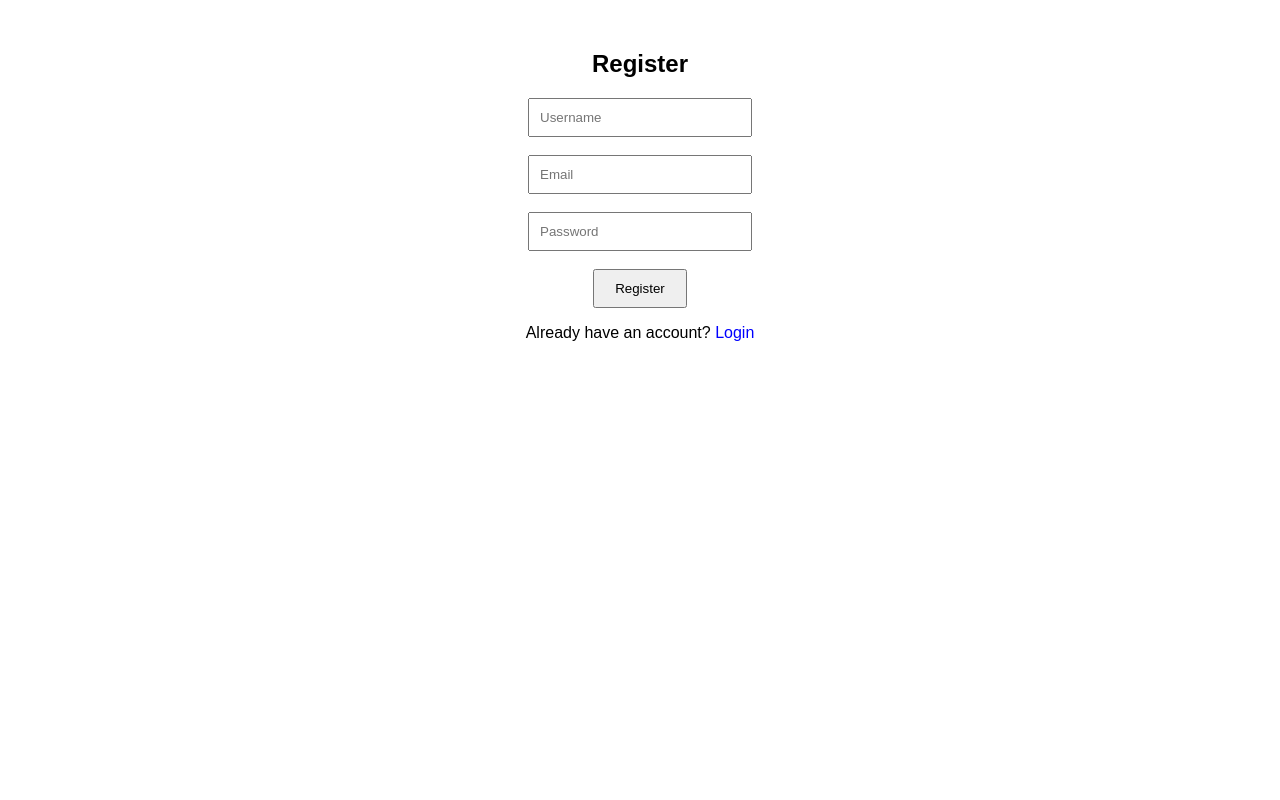
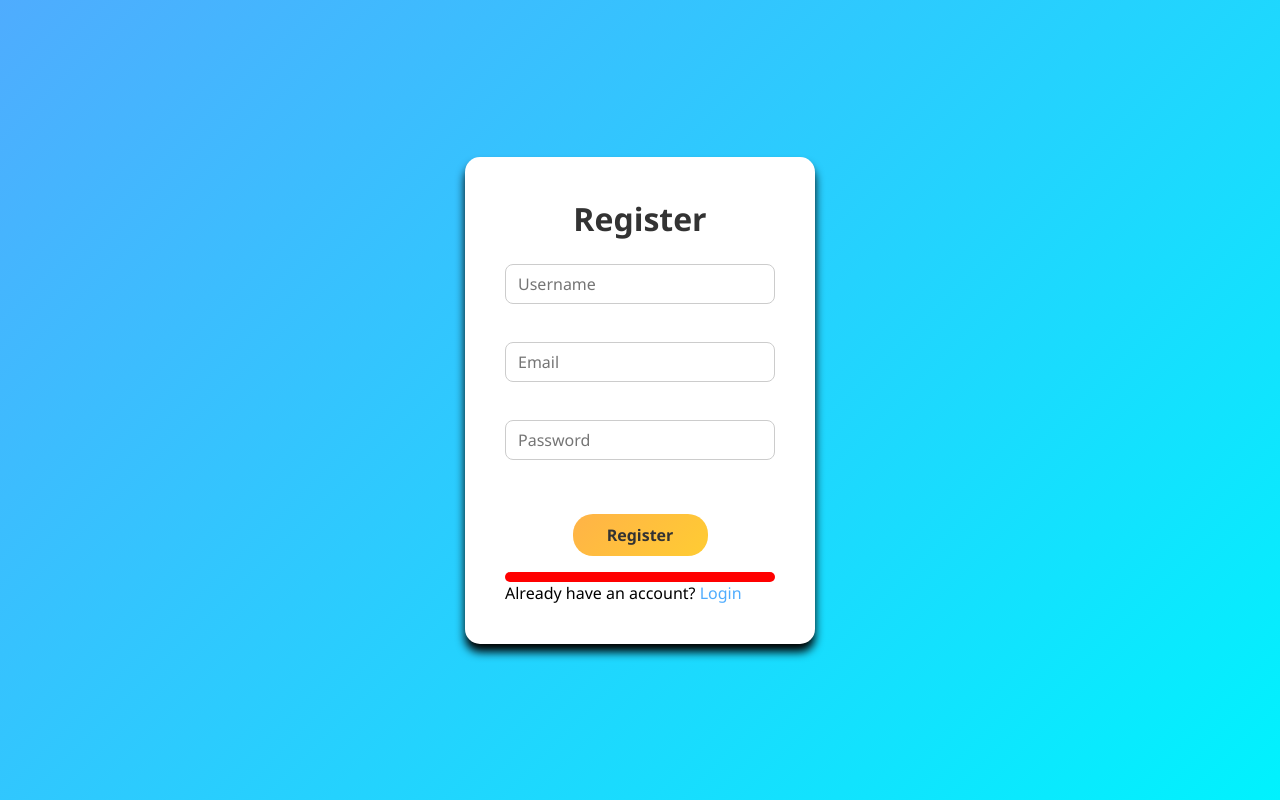
Before and after one commit to umegaeshan/Login-Register-Page-Completed, a PHP site: page /register.php in a window 1280 px wide. Run offline with PHP 8.4, Linux system fonts and the light colour scheme.

Commit message:
add all css part for register and login pages

```diff
--- a/register.php
+++ b/register.php
@@ -79,15 +79,30 @@ if(isset($_POST['register'])){
     <link rel="stylesheet" href="style.css">
 </head>
 <body>
-<h2>Register</h2>
+
+
+<div class="container">
+
+    <div class="form">
+
+        <h2 class="title">Register</h2>
+
         <form method="post" action="">
 
             <input type="text" name="username" placeholder="Username" ><br><br>
             <input type="text" name="email" placeholder="Email" ><br><br>
             <input type="password" name="password" placeholder="Password" ><br><br>
-    <button type="submit" name="register">Register</button>
+
+            <div class="btn">
+                <button type="submit" name="register" class="btn" style=" padding:10px ; border-radius: 20px; border: none; width:50%;font-size: 1em;">Register
+            </div>
+
         </form>
-<p><?php echo $message; ?></p>
+
+            <p class="error" style="text-align: center; background-color: red ; border-radius: 20px; font-weight: bolder; color:white;padding: 5px"><?php echo $message; ?></p>
+
         <p>Already have an account? <a href="index.php">Login</a></p>
+    </div>
+</div>
 </body>
 </html>
--- a/style.css
+++ b/style.css
@@ -1,17 +1,121 @@
-body{
-    font-family: Arial, sans-serif;
+/* Reset & Base Styles */
+* {
+    margin: 0;
+    padding: 0;
+    box-sizing: border-box;
+    font-family: "Segoe UI", sans-serif;
+}
+
+body {
+    background: linear-gradient(135deg, #4facfe, #00f2fe);
+    display: flex;
+    justify-content: center;
+    align-items: center;
+    height: 100vh;
+}
+
+/* Container */
+.container {
+    display: flex;
+    justify-content: center;
+    align-items: center;
+    width: 100%;
+}
+
+/* Form Card */
+.form {
+    background: white;
+    border-radius: 15px;
+    padding: 2.5rem;
+    box-shadow: 0px 8px 10px black;
+    max-width: 350px;
+    width: 100%;
+    animation: fadeIn 0.5s ease-in-out;
+}
+
+/* Title */
+.title {
     text-align: center;
-    margin-top: 50px;
+    font-size: 2rem;
+    color: #333;
+    margin-bottom: 1.5rem;
+    font-weight: 600;
 }
-input{
-    padding: 10px;
-    width: 200px;
+
+/* Input Fields */
+input {
+    height: 40px;
+    border-radius: 8px;
+    border: 1px solid #ccc;
+    padding-left: 12px;
+    width: 100%;
+    font-size: 1rem;
+    margin-bottom: 1rem;
+    transition: all 0.3s ease;
 }
-button{
-    padding: 10px 20px;
+
+input:focus {
+    border-color: #4facfe;
+    box-shadow: 0px 0px 8px rgba(79, 172, 254, 0.5);
+    outline: none;
+}
+
+/* Buttons */
+.btn {
+    display: flex;
+    justify-content: center;
+    margin-top: 0.5rem;
+}
+
+.btn button {
+    background: linear-gradient(135deg, #ffb347, #ffcc33);
+    color: #333;
+    font-size: 1rem;
+    font-weight: 600;
+    border: none;
+    padding: 0.6rem 1.2rem;
+    border-radius: 25px;
     cursor: pointer;
+    transition: all 0.3s ease;
+    width: 100%;
 }
-a{
+
+.btn button:hover {
+    background: linear-gradient(135deg, #ffcc33, #ffb347);
+    transform: scale(1.05);
+}
+
+/* Error Message */
+.error {
+    text-align: center;
+    background-color: #ff4d4d;
+    color: white;
+    padding: 0.5rem;
+    border-radius: 8px;
+    font-weight: bold;
+    margin-top: 1rem;
+    animation: fadeIn 0.3s ease-in-out;
+}
+
+/* Links */
+a {
+    color: #4facfe;
     text-decoration: none;
-    color: blue;
+    transition: color 0.2s ease;
 }
+
+a:hover {
+    color: #007acc;
+}
+
+/* Fade In Animation */
+@keyframes fadeIn {
+    from {
+        opacity: 0;
+        transform: translateY(15px);
+    }
+    to {
+        opacity: 1;
+        transform: translateY(0);
+    }
+}
```
Also changed, not shown: index.php (+29 -11 lines). Lines whose indentation alone changed are shown as unchanged.
